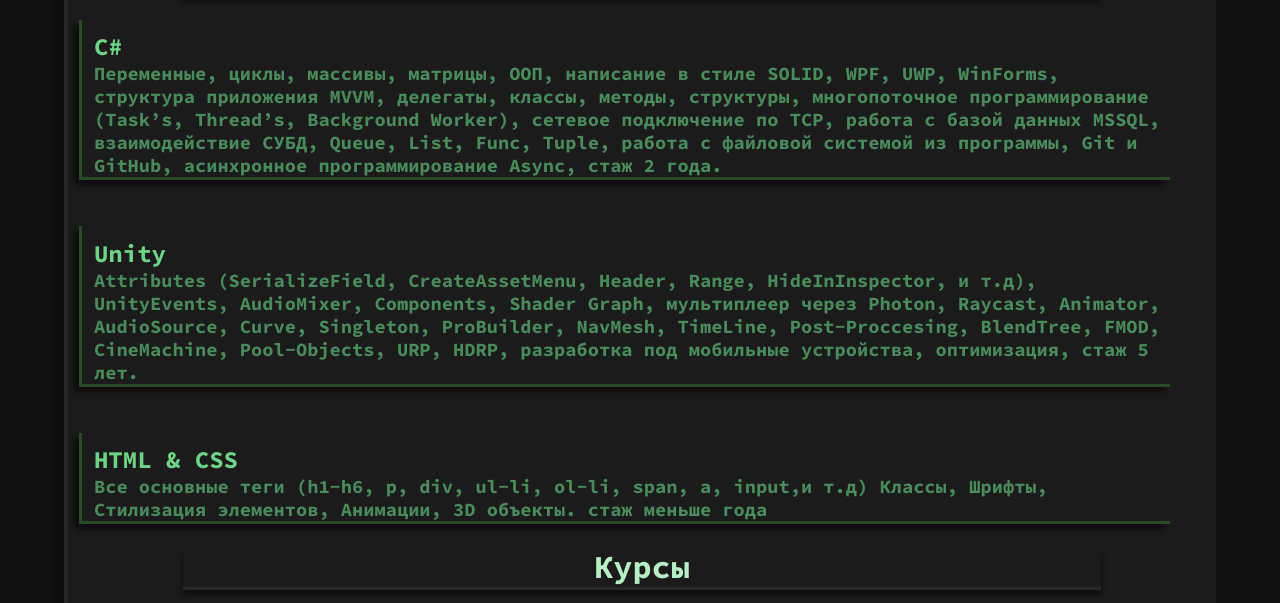
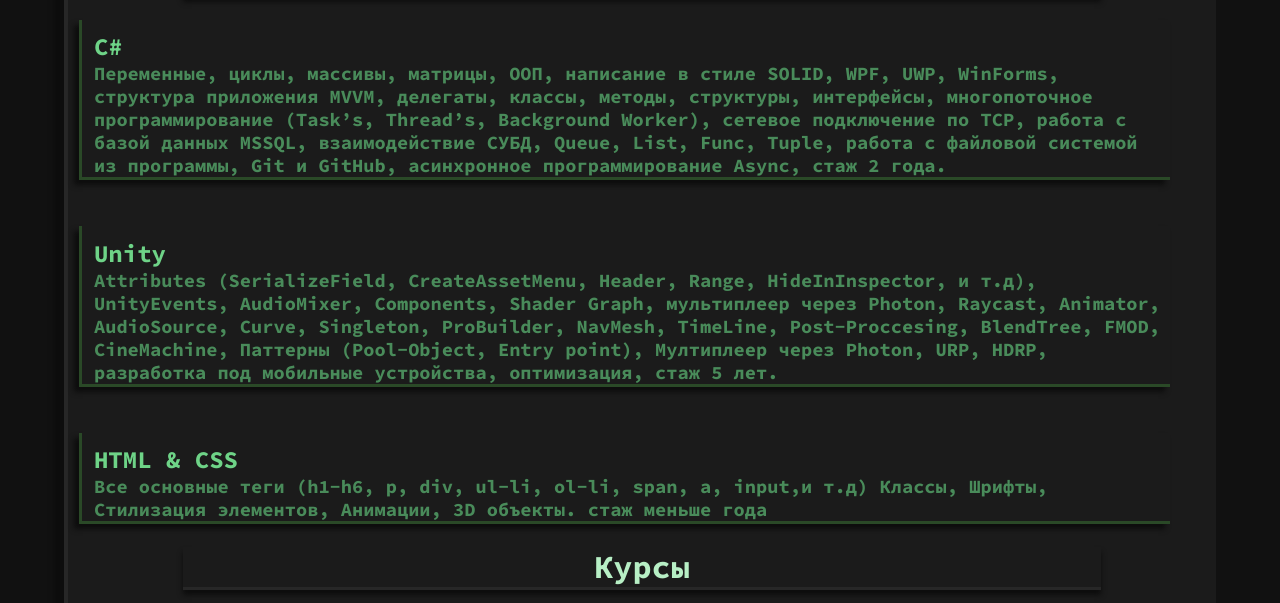
Before and after one commit to Riskohop/RiskiofiWebSite, a plain HTML site: page skills.html in a window 1280 px wide. Shown: the part 197-800 px from the top of the page. Drawn offline with Linux system fonts and the light colour scheme.

Commit message:
update skills

```diff
--- a/skills.html
+++ b/skills.html
@@ -64,13 +64,13 @@
         <div>
             <h2>C#</h2>
             <h3>
-                Переменные, циклы, массивы, матрицы, ООП, написание в стиле SOLID, WPF, UWP, WinForms, структура приложения MVVM, делегаты, классы, методы, структуры, многопоточное программирование (Task’s, Thread’s, Background Worker), сетевое подключение по TCP, работа с базой данных MSSQL, взаимодействие СУБД, Queue, List, Func, Tuple, работа с файловой системой из программы, Git и GitHub, асинхронное программирование Async, стаж 2 года.
+                Переменные, циклы, массивы, матрицы, ООП, написание в стиле SOLID, WPF, UWP, WinForms, структура приложения MVVM, делегаты, классы, методы, структуры, интерфейсы, многопоточное программирование (Task’s, Thread’s, Background Worker), сетевое подключение по TCP, работа с базой данных MSSQL, взаимодействие СУБД, Queue, List, Func, Tuple, работа с файловой системой из программы, Git и GitHub, асинхронное программирование Async, стаж 2 года.
             </h3>
         </div>
         <div>
             <h2>Unity</h2>
             <h3>
-                Attributes (SerializeField, CreateAssetMenu, Header, Range, HideInInspector, и т.д), UnityEvents, AudioMixer, Components, Shader Graph, мультиплеер через Photon, Raycast, Animator, AudioSource, Curve, Singleton, ProBuilder, NavMesh, TimeLine, Post-Proccesing, BlendTree, FMOD, CineMachine, Pool-Objects, URP, HDRP, разработка под мобильные устройства, оптимизация, стаж 5 лет.
+                Attributes (SerializeField, CreateAssetMenu, Header, Range, HideInInspector, и т.д), UnityEvents, AudioMixer, Components, Shader Graph, мультиплеер через Photon, Raycast, Animator, AudioSource, Curve, Singleton, ProBuilder, NavMesh, TimeLine, Post-Proccesing, BlendTree, FMOD, CineMachine, Паттерны (Pool-Object, Entry point), Мултиплеер через Photon, URP, HDRP, разработка под мобильные устройства, оптимизация, стаж 5 лет.
             </h3>
         </div>
         <div>
```
